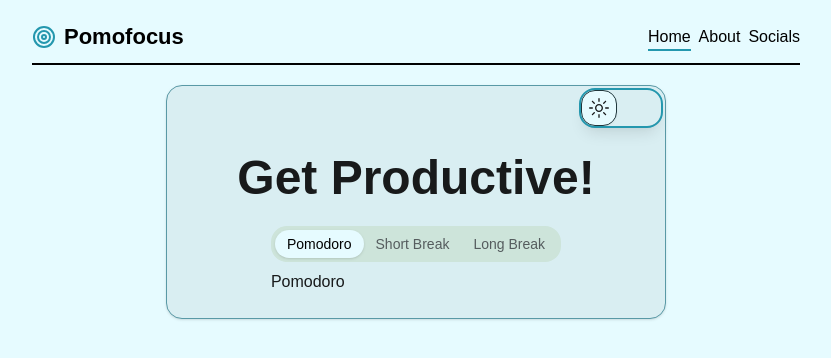
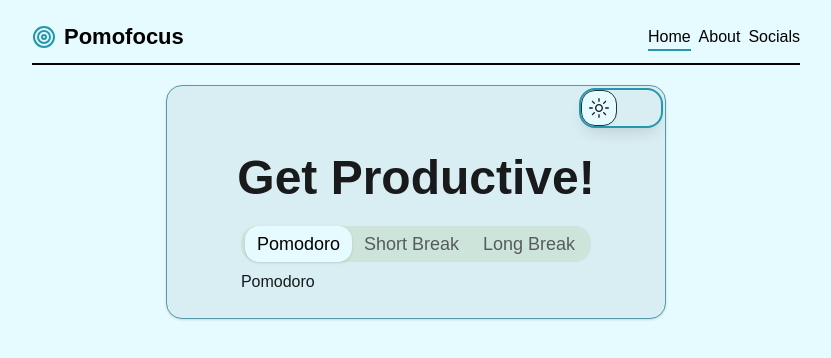
Before and after one commit to GCarido/pomo-focus, a Next.js app: page / in a window 1280 px wide. Shown: the top 358 px of the page, without its empty margins (224-1055 px from the left). Built offline with nearby package versions, Linux system fonts and the light colour scheme; a web font is replaced by a local one.

Commit message:
Add tabs component

```diff
--- /dev/null
+++ b/components/ui/tabs.tsx
@@ -0,0 +1,55 @@
+"use client"
+
+import * as React from "react"
+import * as TabsPrimitive from "@radix-ui/react-tabs"
+
+import { cn } from "@/lib/utils"
+
+const Tabs = TabsPrimitive.Root
+
+const TabsList = React.forwardRef<
+  React.ElementRef<typeof TabsPrimitive.List>,
+  React.ComponentPropsWithoutRef<typeof TabsPrimitive.List>
+>(({ className, ...props }, ref) => (
+  <TabsPrimitive.List
+    ref={ref}
+    className={cn(
+      "inline-flex h-9 items-center justify-center rounded-lg bg-muted p-1 text-muted-foreground",
+      className
+    )}
+    {...props}
+  />
+))
+TabsList.displayName = TabsPrimitive.List.displayName
+
+const TabsTrigger = React.forwardRef<
+  React.ElementRef<typeof TabsPrimitive.Trigger>,
+  React.ComponentPropsWithoutRef<typeof TabsPrimitive.Trigger>
+>(({ className, ...props }, ref) => (
+  <TabsPrimitive.Trigger
+    ref={ref}
+    className={cn(
+      "inline-flex items-center justify-center whitespace-nowrap rounded-md px-3 py-1 text-sm md:text-lg font-medium ring-offset-background transition-all focus-visible:outline-none focus-visible:ring-2 focus-visible:ring-ring focus-visible:ring-offset-2 disabled:pointer-events-none disabled:opacity-50 data-[state=active]:bg-background data-[state=active]:text-foreground data-[state=active]:shadow",
+      className
+    )}
+    {...props}
+  />
+))
+TabsTrigger.displayName = TabsPrimitive.Trigger.displayName
+
+const TabsContent = React.forwardRef<
+  React.ElementRef<typeof TabsPrimitive.Content>,
+  React.ComponentPropsWithoutRef<typeof TabsPrimitive.Content>
+>(({ className, ...props }, ref) => (
+  <TabsPrimitive.Content
+    ref={ref}
+    className={cn(
+      "mt-2 ring-offset-background focus-visible:outline-none focus-visible:ring-2 focus-visible:ring-ring focus-visible:ring-offset-2",
+      className
+    )}
+    {...props}
+  />
+))
+TabsContent.displayName = TabsPrimitive.Content.displayName
+
+export { Tabs, TabsList, TabsTrigger, TabsContent }
```
